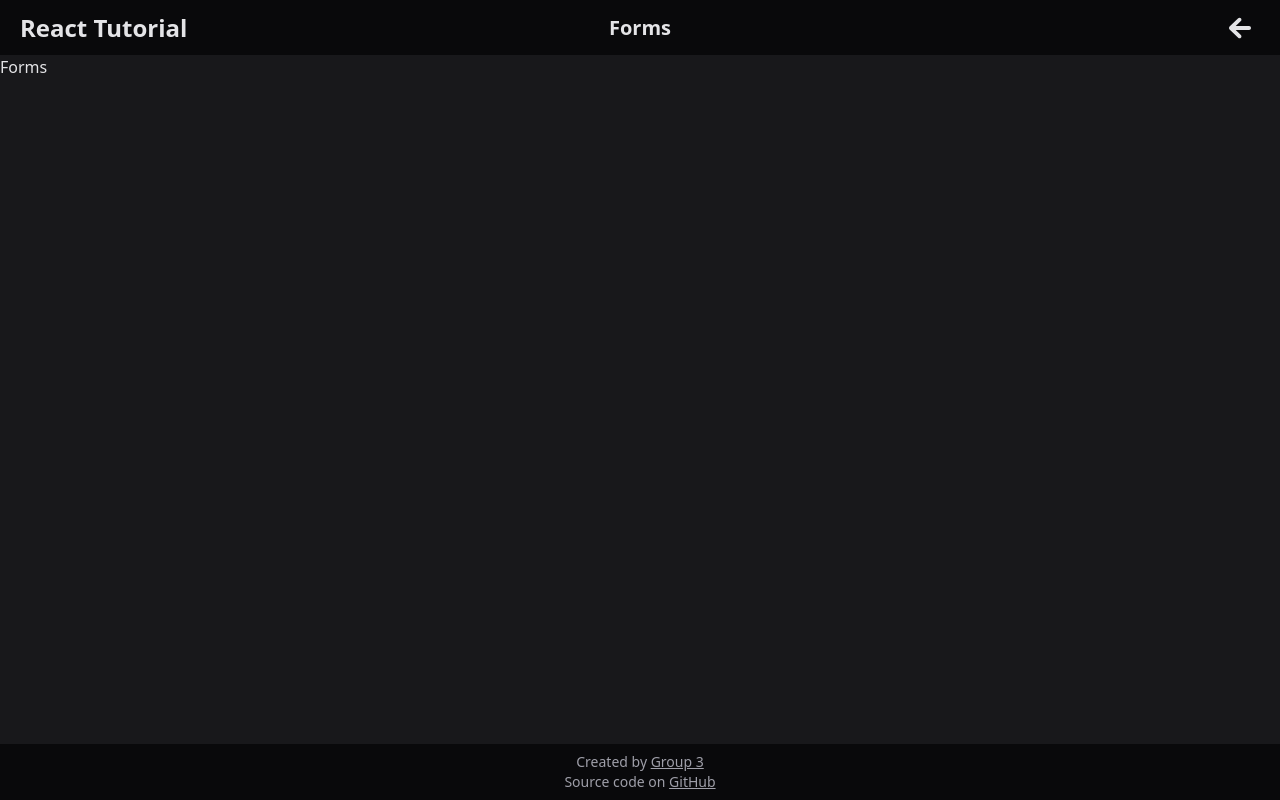
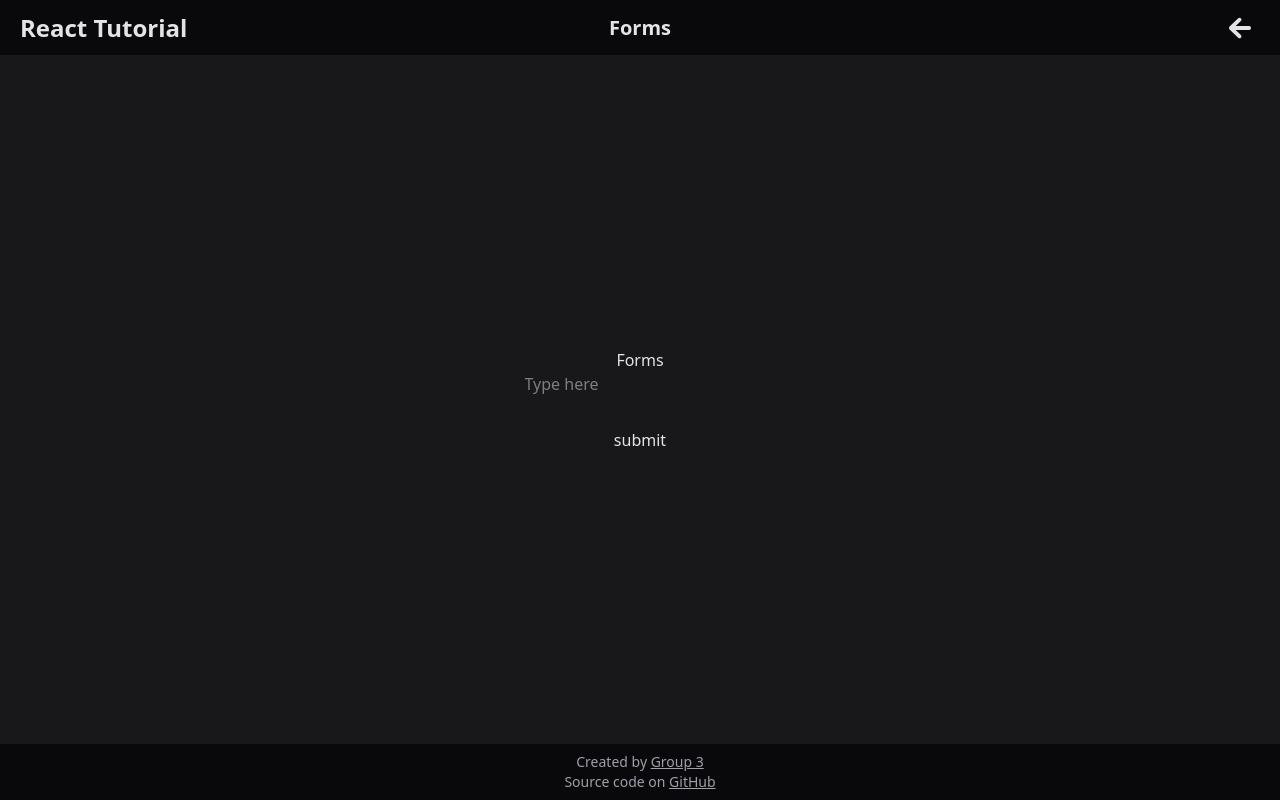
Before and after one commit to AetherKnowledge/React-Tutorial-3-State, a React (Vite) app: page /forms in a window 1280 px wide. Built offline with nearby package versions, Linux system fonts and the light colour scheme.

Commit message:
Implement Forms component with input and submit functionality

```diff
--- a/src/components/Forms/Forms.jsx
+++ b/src/components/Forms/Forms.jsx
@@ -1,5 +1,30 @@
-const Forms = () => {
-  return <div>Forms</div>;
-};
+import { useState } from "react";
 
-export default Forms;
+export default function Forms() {
+  const [text, setText] = useState("");
+  const [a, setA] = useState("");
+
+  return (
+    <div className="flex flex-col w-full h-full items-center justify-center">
+      Forms
+      <input
+        type="text"
+        placeholder="Type here"
+        className="input"
+        value={text}
+        onChange={(e) => setText(e.target.value)}
+      />
+      <p className="mt-4">{a}</p>
+      <button
+        className="btn mt-4"
+        onClick={() => {
+          console.log(text);
+          setA(text);
+          setText("");
+        }}
+      >
+        submit
+      </button>
+    </div>
+  );
+}
```
